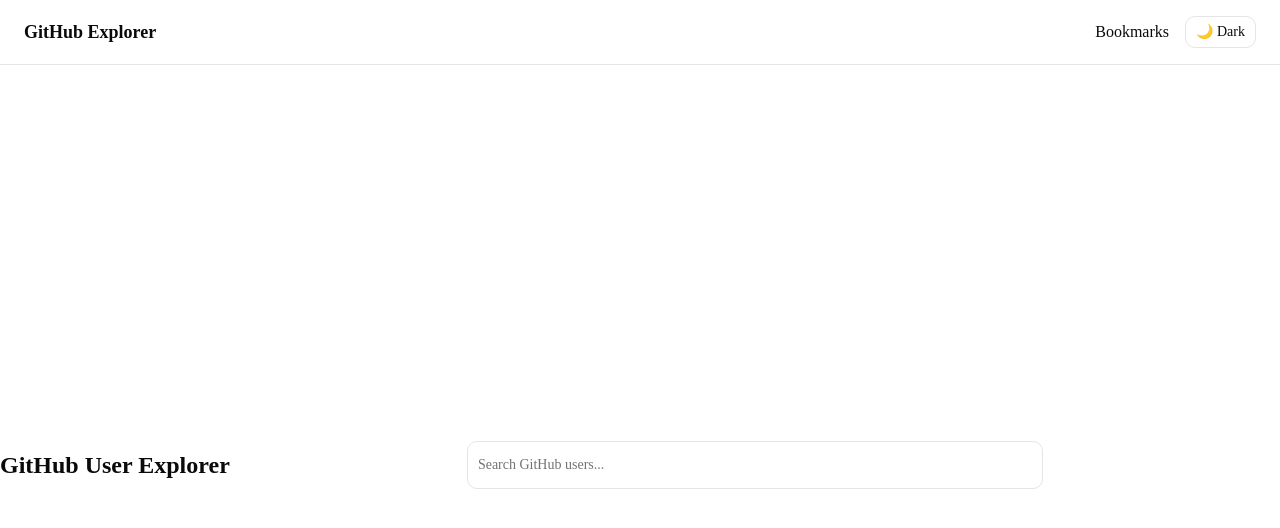
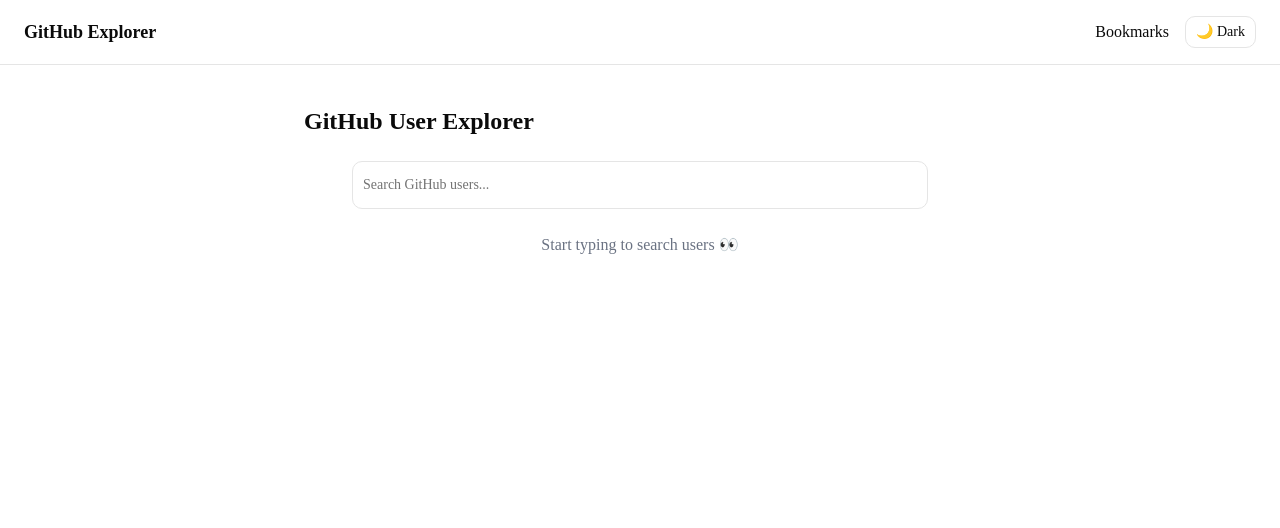
Before and after one commit to Sachin-kumar18/github-user-explorer, a Next.js app: page / in a window 1280 px wide. Shown: the top 528 px of the page. Built offline with nearby package versions, Linux system fonts and the light colour scheme.

Commit message:
improve UI/UX with better layout, hover effects, and empty states

```diff
--- a/src/app/layout.tsx
+++ b/src/app/layout.tsx
@@ -1,7 +1,7 @@
 import "./globals.css";
 import ReduxProvider from "../providers/ReduxProvider";
 import ThemeProvider from "../providers/ThemeProvider";
-import { Toaster } from "../components/ui/sonner";
+import { Toaster } from "sonner"
 import Navbar from "../components/common/Navbar";
 
 export default function RootLayout({
@@ -11,12 +11,12 @@
 }) {
   return (
     <html lang="en" suppressHydrationWarning>
-      <body>
+      <body className="min-h-screen bg-background">
         <ThemeProvider>
           <ReduxProvider>
             <Navbar />
             {children}
-            <Toaster />
+            <Toaster position="top-right"/>
           </ReduxProvider>
         </ThemeProvider>
       </body>
--- a/src/app/page.tsx
+++ b/src/app/page.tsx
@@ -26,7 +26,7 @@
         setLoading(true);
         const data = await searchUsers(debouncedQuery);
         setUsers(data);
-      } catch (error) {
+      } catch {
         toast.error("Failed to fetch users")
       }finally{
         setLoading(false);
@@ -35,11 +35,13 @@
     fetchUsers();
   }, [debouncedQuery])
   return (
-    <main className="flex justify-center items-center h-screen">
+    <main className="min-h-screen flex flex-col items-center px-4 py-10">
+      <div className="w-full max-w-2xl space-y-6">
       <h1 className="text-2xl font-semibold">GitHub User Explorer</h1>
 
       <SearchInput  value={query} onChange={setQuery}/>
       <SearchResults users={users} loading={loading}/>
+      </div>
     </main>
   );
 }
--- a/src/app/user/[username]/page.tsx
+++ b/src/app/user/[username]/page.tsx
@@ -70,6 +70,8 @@
     <main className="max-w-3xl mx-auto py-10 px-4 space-y-6">
       <UserHeader user={user} />
       <Button
+        className="w-full"
+        variant={isBookmarked ? "destructive" : "default"}
         onClick={() => {
             if (!user) return;
 
@@ -86,7 +88,7 @@
             toast.success("Added to bookmarks");
             }
         }}
-        >{isBookmarked ? "Remove Bookmark" : "Bookmark User"}</Button>
+        >{isBookmarked ? "❌ Remove Bookmark" : "⭐ Bookmark User"}</Button>
 
       <RepoList repos={repos} />
       <Button
--- a/src/components/bookmarks/EmptyState.tsx
+++ b/src/components/bookmarks/EmptyState.tsx
@@ -1,7 +1,7 @@
 export default function EmptyState() {
   return (
     <div className="text-center mt-20 text-gray-500">
-      <p>No bookmarks yet 😔</p>
+      <p>😔 No bookmarks yet</p>
       <p className="text-sm mt-2">
         Search and bookmark users to see them here.
       </p>
--- a/src/components/common/ThemeToggle.tsx
+++ b/src/components/common/ThemeToggle.tsx
@@ -1,10 +1,18 @@
 "use client";
 
 import { useTheme } from "next-themes";
+import { useEffect, useState } from "react";
 import { Button } from "@/src/components/ui/button";
 
 export default function ThemeToggle() {
   const { theme, setTheme } = useTheme();
+  const [mounted, setMounted] = useState(false);
+
+  useEffect(() => {
+    setMounted(true);
+  }, []);
+
+  if(!mounted) return null;
 
   return (
     <Button
--- a/src/components/search/SearchResults.tsx
+++ b/src/components/search/SearchResults.tsx
@@ -10,11 +10,9 @@
 export default function SearchResults({ users, loading }: Props) {
   if (!loading && users.length===0) {
     return (
-      <div className="grid gap-4 mt-6">
-        {Array.from({ length: 5 }).map((_, i) => (
-          <Skeleton key={i} className="h-16 w-full rounded-xl" />
-        ))}
-      </div>
+      <p className="text-center text-gray-500 mt-6">
+      Start typing to search users 👀
+    </p>
     );
   }
 
--- a/src/components/search/UserCard.tsx
+++ b/src/components/search/UserCard.tsx
@@ -10,7 +10,7 @@
 export default function UserCard({ user }: Props) {
   return (
     <Link href={`/user/${user.login}`}>
-      <Card className="p-4 flex items-center gap-4 hover:shadow-md transition cursor-pointer">
+      <Card className="p-4 flex items-center gap-4 hover:shadow-lg hover:scale-[1.02] transition-all duration-200 cursor-pointer">
         <Image
           src={user.avatar_url}
           alt={user.login}
--- a/src/providers/ThemeProvider.tsx
+++ b/src/providers/ThemeProvider.tsx
@@ -8,7 +8,7 @@
   children: React.ReactNode;
 }) {
   return (
-    <NextThemesProvider attribute="class" defaultTheme="system">
+    <NextThemesProvider attribute="class" defaultTheme="system" enableSystem disableTransitionOnChange>
       {children}
     </NextThemesProvider>
   );
```
Also changed, not shown: 1 other file (tests, documents, lock files or other folders).
